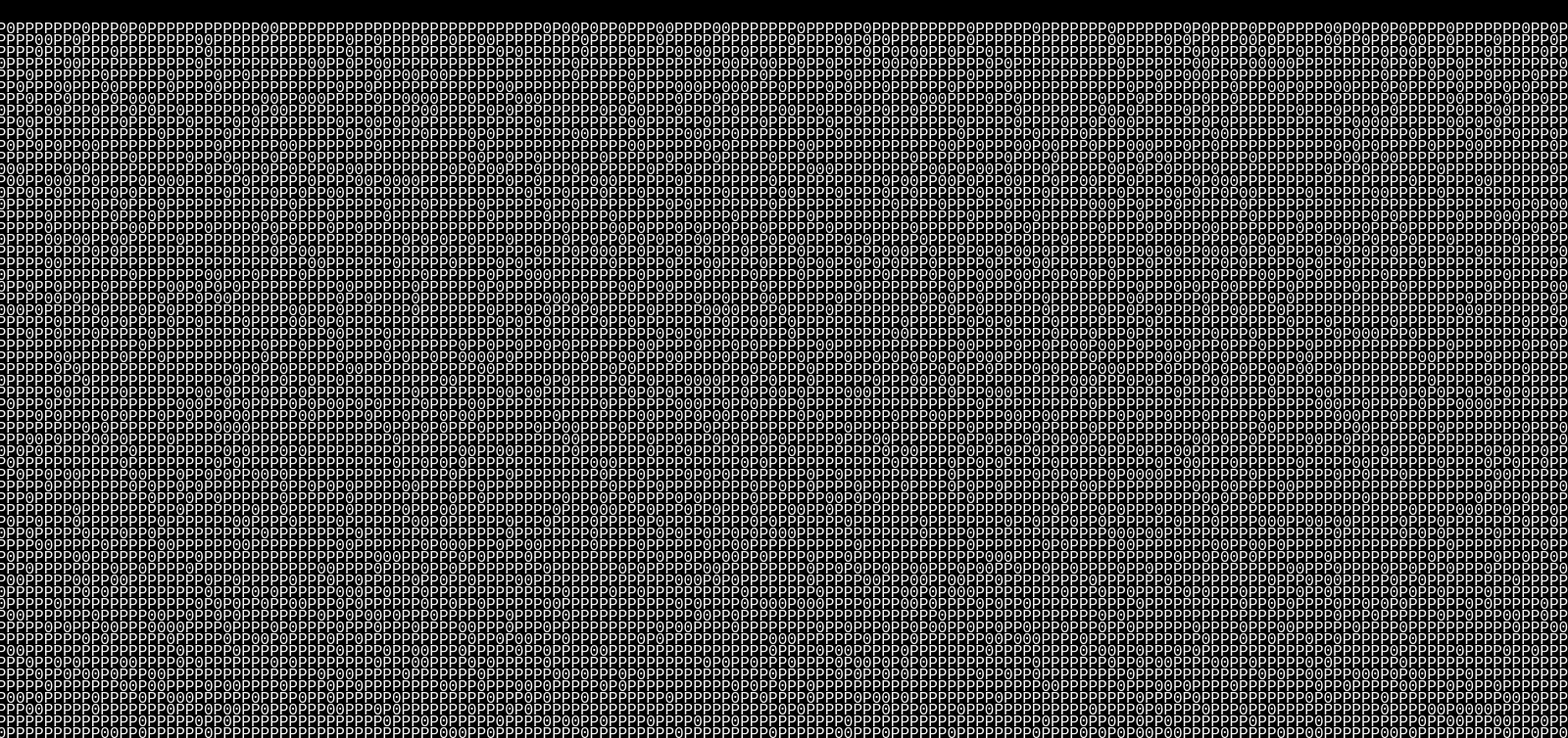
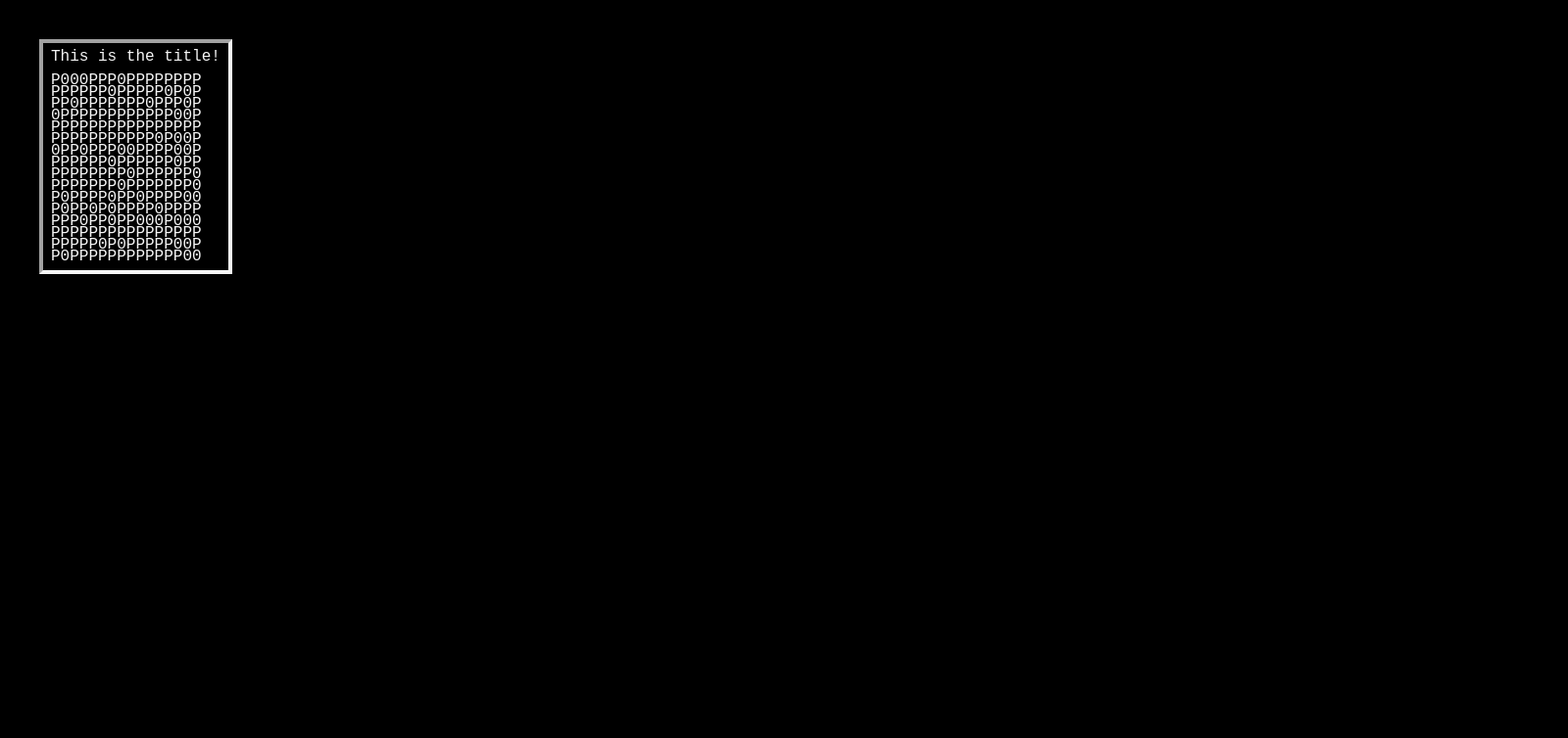
Before and after one commit to zzox/outpost-js, a website built with Vite: page index.html in a window 1280 px wide. Shown: the top 754 px of the page at 98% size, 1600 px wide, since content can reach past the window. Built offline with nearby package versions, Linux system fonts and the light colour scheme; files whose address does not match are found by name.

Commit message:
start of draggable box

```diff
--- a/src/main.css
+++ b/src/main.css
@@ -15,6 +15,7 @@
   font-family: "custom font", monospace;
   font-size: medium;
   line-height: 1.5vh;
+  margin: 0;
 }
 
 main {
@@ -22,3 +23,26 @@
   justify-content: center;
   align-items: center;
 }
+
+.box {
+  position: fixed;
+  border: .5vh inset whitesmoke;
+  /* border-color: whitesmoke; */
+  padding: 1vh;
+  margin: 0;
+}
+
+.box-title {
+	cursor: move;
+	height: 3vh;
+  /* border-width: 1.5vh;
+  border-bottom: .75vh; */
+  border-color: whitesmoke;
+  text-align: center;
+}
+
+.box-content {
+  border-width: 1.5vh;
+  border-bottom: .75vh;
+  border-color: whitesmoke;
+}
--- a/src/main.ts
+++ b/src/main.ts
@@ -1,7 +1,12 @@
-import { go } from './ui';
+import { go } from './ui'
 
 console.log('hi world')
 
 let it = 4
 
-go()
+// const next = () => {
+  go()
+//   requestAnimationFrame(next)
+// }
+
+// requestAnimationFrame(next)
--- a/src/ui.ts
+++ b/src/ui.ts
@@ -1,21 +1,70 @@
+// // @ts-ignore
+const $q = (query:string): HTMLElement => document.querySelector(query)
+
+// // @ts-ignore
+const $id = (id:string): HTMLElement => document.getElementById(id)
+
+// // @ts-ignore
+const $make = (type:string): HTMLElement => document.createElement(type)
+
 type GridItem = {
   r:string
 }
 
 type Grid = GridItem[][]
 
+const boxSize = 16
+
 export const go = () => {
   const world:Grid = []
 
-  for (let y = 0; y < 200; y++) {
+  for (let y = 0; y < boxSize; y++) {
     world[y] = []
-    for (let x = 0; x < 200; x++) {
+    for (let x = 0; x < boxSize; x++) {
       world[y][x] = { r: Math.random() < 0.2 ? '0' : 'P' }
     }
   }
 
-  // // @ts-ignore
-  const $id = (id:string): HTMLElement => document.getElementById(id)
+  // $id('main').innerText = world.map(row => row.map(item => item.r).join('') + '\n').join('')
 
-  $id('main').innerText = world.map(row => row.map(item => item.r).join('') + '\n').join('')
+  const box = new MoveBox(40, 40)
+
+  $q('main').appendChild(box.element)
+  box.content.innerText = world.map(row => row.map(item => item.r).join('') + '\n').join('')
 }
+
+class MoveBox {
+
+  element:HTMLDivElement
+
+  content:HTMLDivElement
+
+  dragging:boolean = false
+
+  constructor (x:number, y:number) {
+    this.element = this.makeElement()
+    this.element.style.top = `${y}px`
+    this.element.style.left = `${x}px`
+  }
+
+  makeElement ():HTMLDivElement {
+    const el = $make('div')
+    const top = $make('div')
+    const bottom = $make('div')
+    const title = $make('pre')
+    this.content = $make('pre') as HTMLDivElement
+
+    title.innerText = 'This is the title!'
+
+    el.className = 'box'
+    top.className = 'box-title'
+    bottom.className = 'box-content'
+
+    el.appendChild(top)
+    el.appendChild(bottom)
+    top.appendChild(title)
+    bottom.appendChild(this.content)
+
+    return el as HTMLDivElement
+  }
+}
```
